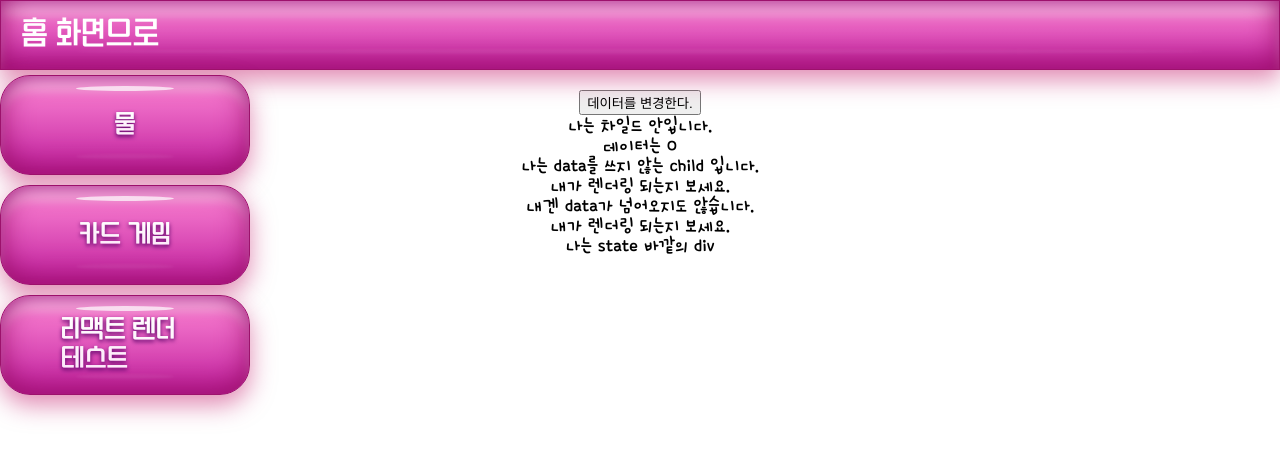
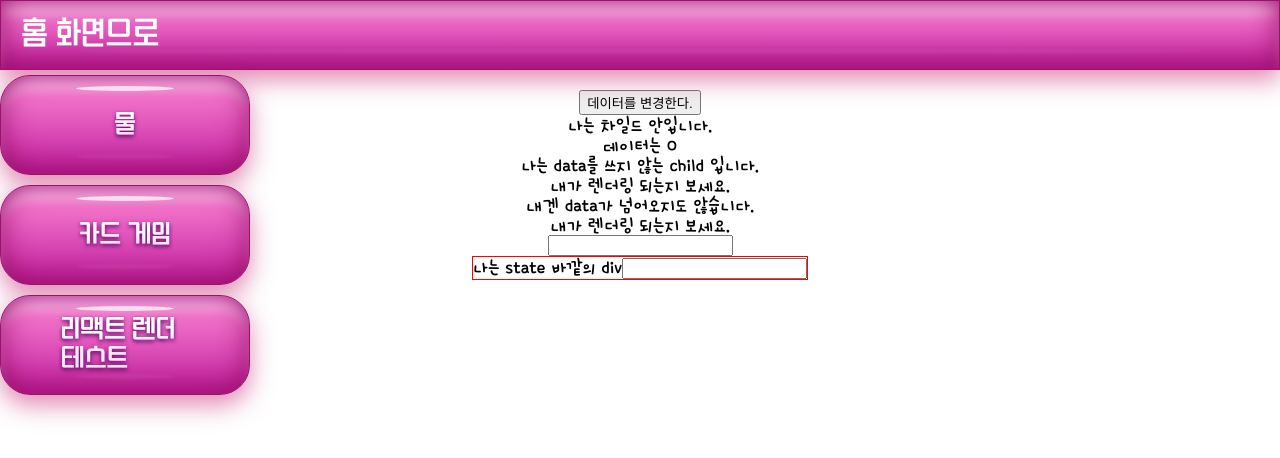
Before and after one commit to sadie100/Interaction, a Next.js app: page /test-render in a window 1280 px wide. Shown: the top 458 px of the page. Built offline with nearby package versions, Linux system fonts and the light colour scheme.

Commit message:
feat: 테스트

```diff
--- a/pages/test-render/ChildWithNothing.tsx
+++ b/pages/test-render/ChildWithNothing.tsx
@@ -1,6 +1,7 @@
-import { useState } from "react";
+import { useMemo, memo } from 'react';
 
 const ChildWithNothing = (props) => {
+  console.log(props);
   return (
     <>
       <div>내겐 data가 넘어오지도 않습니다.</div>
@@ -9,4 +10,4 @@ const ChildWithNothing = (props) => {
   );
 };
 
-export default ChildWithNothing;
+export default memo(ChildWithNothing);
--- a/pages/test-render/Wrapper.tsx
+++ b/pages/test-render/Wrapper.tsx
@@ -1,7 +1,7 @@
-import { useState } from "react";
-import ChildWithProp from "./ChildWithProp";
-import ChildWithPropNotUsing from "./ChildWithPropNotUsing";
-import ChildWithNothing from "./ChildWithNothing";
+import { useMemo, useState } from 'react';
+import ChildWithProp from './ChildWithProp';
+import ChildWithPropNotUsing from './ChildWithPropNotUsing';
+import ChildWithNothing from './ChildWithNothing';
 
 const Wrapper = () => {
   const [data, setData] = useState(0);
@@ -14,6 +14,7 @@ const Wrapper = () => {
       <ChildWithProp data={data} />
       <ChildWithPropNotUsing data={data} />
       <ChildWithNothing />
+      <input />
     </>
   );
 };
--- a/pages/test-render/index.tsx
+++ b/pages/test-render/index.tsx
@@ -1,10 +1,13 @@
-import Wrapper from "./Wrapper";
+import Wrapper from './Wrapper';
 
 const TestRender = () => {
   return (
     <>
       <Wrapper />
-      <div>나는 state 바깥의 div</div>
+      <div style={{ border: '1px solid red' }}>
+        <label>나는 state 바깥의 div</label>
+        <input type="text" />
+      </div>
     </>
   );
 };
```
